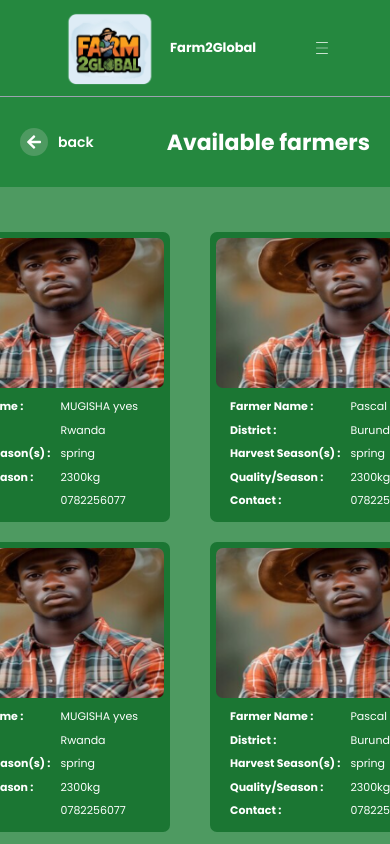
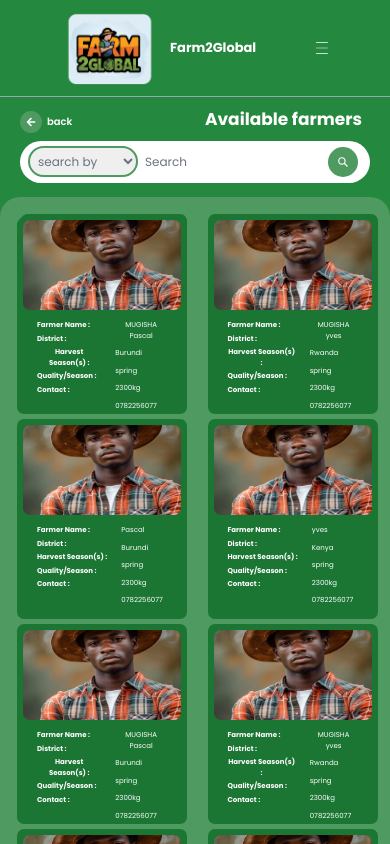
Before and after one commit to MUGISHA-Pascal/Farm2Global-Frontend, a React (Create React App) app in the folder frontend/: page /explore in a window 390 px wide. Shown: the top 844 px of the page. Built offline with nearby package versions, Linux system fonts and the light colour scheme.

Commit message:
frontend

```diff
--- a/frontend/src/components/ExplorePage.tsx
+++ b/frontend/src/components/ExplorePage.tsx
@@ -202,41 +202,47 @@ const ExplorePage = () => {
   }
   return (
     <div className="bg-[#25883F] flex flex-col items-center justify-center w-full border-t-[1px] border-gray-400">
-      <header className="p-[10px] w-full h-[90px] px-[20px] items-center flex flex-row justify-between">
+      <header className="p-[10px] max-md:grid max-md:grid-cols-2 max-md:gap-1 w-full max-md:h-[100px] h-[90px] px-[20px] md:items-center md:flex md:flex-row md:justify-between">
         <RouterLink
           to="/"
-          className="flex flex-row text-white space-x-[10px] items-center "
+          className="flex flex-row text-white space-x-[10px] max-sm:space-x-[5px] items-center "
         >
           <div className="bg-[#4E9A61] p-[6px] hover:border-[1px] border-white rounded-full">
-            <FaArrowLeft className="text-white" />
+            <FaArrowLeft className="text-white max-sm:w-[10px] max-sm:h-[10px] " />
           </div>
-          <p className="text-[14px] font-semibold">back</p>
+          <p className="text-[14px] font-semibold max-sm:text-[10px]">back</p>
         </RouterLink>
-        <h2 className="font-bold text-white text-[22px]">Available farmers</h2>
-        <div className="bg-white pl-[8px]  items-center max-md:hidden relative w-[466px] max-md:w-[200px] h-[42px] rounded-full flex flex-row p-0">
+        <h2 className="font-bold text-white text-[22px] max-sm:text-[17px]">
+          Available farmers
+        </h2>
+        <div className="bg-white pl-[8px]  items-center  relative w-[466px] max-md:w-[350px] h-[42px] rounded-full flex flex-row p-0">
           <select
+            title="select"
             value={searchBy}
             onChange={(e) => {
               setSearchBy(e.target.value);
             }}
             className="w-[110px] focus:outline-none border-[2px] p-[4px] rounded-full border-[#4E9A61] text-gray-500 text-[12px] "
           >
-            <option value="" className="text-[12px] ">
+            <option value="" className="text-[12px] max-md:text-[7px] ">
               search by
             </option>
-            <option value="Name" className="text-[12px] ">
+            <option value="Name" className="text-[12px] max-md:text-[7px]">
               name
             </option>
-            <option value="District" className="text-[12px] ">
+            <option value="District" className="text-[12px] max-md:text-[7px]">
               District
             </option>
-            <option value="Season" className="text-[12px] ">
+            <option value="Season" className="text-[12px] max-md:text-[7px]">
               Season
             </option>
-            <option value="Quality/season" className="text-[12px] ">
+            <option
+              value="Quality/season"
+              className="text-[12px] max-md:text-[7px]"
+            >
               Quality/season
             </option>
-            <option value="Contact" className="text-[12px] ">
+            <option value="Contact" className="text-[12px] max-md:text-[7px]">
               Contact
             </option>
           </select>
@@ -248,7 +254,7 @@ const ExplorePage = () => {
             onChange={(e) => {
               setSearch(e.target.value);
             }}
-            className="focus:outline-none placeholder:text-gray-500 text-gray-600 placeholder:text-[12px] text-[12px] ml-[20px] w-[290px] h-[42px] bg-white"
+            className="focus:outline-none max-sm:w-[190px] placeholder:text-gray-500 text-gray-600 placeholder:text-[12px] text-[12px] max-md:pl-[7px] max-md:ml-0 ml-[20px] w-[290px] h-[42px] bg-white"
           />
           <button
             type="submit"
@@ -259,21 +265,21 @@ const ExplorePage = () => {
           </button>
         </div>
       </header>
-      <main className="w-[1220px] mb-[10px] p-[5px] bg-[#4E9A61] rounded-[20px] ">
-        <main className="farmersMain overflow-y-auto h-screen bg-[#4E9A61] m-[10px] rounded-[20px] w-[1200px] grid grid-cols-4 gap-[20px] p-[30px]">
+      <main className="w-[1220px] max-sm:w-full mb-[10px] p-[5px] bg-[#4E9A61] rounded-[20px] ">
+        <main className="farmersMain overflow-y-auto h-screen bg-[#4E9A61] m-[10px] rounded-[20px] max-md:w-full w-[1200px] grid md:grid-cols-4 max-sm:gap-[5px] max-md:grid-cols-2 max-md:p-[2px] gap-[20px] p-[30px]">
           {filteredFarmers.map((farmer) => (
             <div
               key={farmer.Id}
-              className="flex flex-col h-[290px] w-[250px] bg-[#1B7633]   p-[6px] rounded-[7px] space-y-[10px]"
+              className="flex flex-col h-[290px] max-sm:h-[200px] max-sm:w-[170px] w-[250px] bg-[#1B7633]   p-[6px] rounded-[7px] space-y-[10px]"
             >
               <img
                 src={farmer.image}
                 alt="farmer image"
-                className="rounded-[7px] h-[150px] w-full object-cover bg-cover "
+                className="rounded-[7px] h-[150px] w-full max-sm:h-[90px] object-cover bg-cover "
               />
 
-              <div className="flex flex-row text-[11px] text-white px-[14px] space-x-[10px]">
-                <div className="flex flex-col space-y-[7px] items-start">
+              <div className="flex flex-row text-[11px] max-sm:text-[7px] text-white px-[14px] max-sm:space-x-[14px] space-x-[10px]">
+                <div className="flex flex-col space-y-[7px] max-sm:space-y-[3px] items-start">
                   <b>Farmer Name :</b>
                   <b>District :</b>
                   <b>Harvest Season(s) :</b>
```
